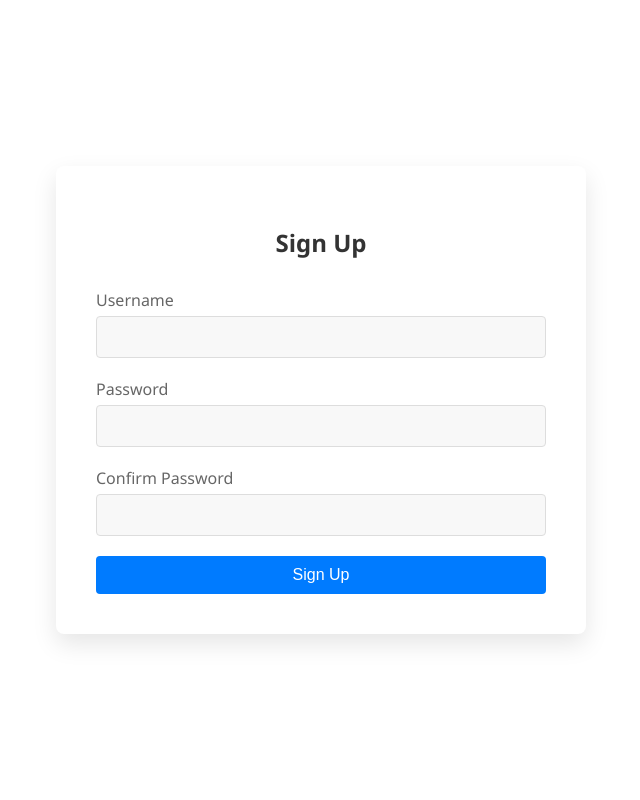
After one commit to husaab/rec_club_application, a Flask app: page /signup in a window 1280 px wide. The commit adds this page. Shown: the whole page, without its empty margins (319-959 px from the left). Run offline with Flask 3, Linux system fonts and the light colour scheme.

Commit message:
created sign up and login page

```diff
--- a/app.py
+++ b/app.py
@@ -17,5 +17,16 @@ def login():
             return redirect(url_for('home'))
     return render_template('login.html', error=error)
 
+@app.route('/signup', methods=['GET', 'POST'])
+def signup():
+    if request.method == 'POST':
+        # Here, insert code to handle the sign-up form submission.
+        # This could involve validating the form data, checking if the
+        # username is already taken, and storing the new user's information
+        # in the database.
+        return redirect(url_for('login'))
+    return render_template('signup.html')
+
+
 if __name__ == '__main__':
     app.run(debug=True)
--- /dev/null
+++ b/static/signup.css
@@ -0,0 +1,67 @@
+body, html {
+    height: 100%;
+    margin: 0;
+    font-family: 'Segoe UI', Tahoma, Geneva, Verdana, sans-serif;
+    display: flex;
+    justify-content: center;
+    align-items: center;
+    text-align: center;
+}
+
+.login-container {
+    background-color: #ffffff;
+    padding: 40px;
+    border-radius: 8px;
+    box-shadow: 0 10px 25px rgba(0, 0, 0, 0.1);
+    width: 450px;
+}
+
+h2 {
+    color: #333;
+    margin-bottom: 30px;
+    font-size: 24px;
+}
+
+.input-group {
+    margin-bottom: 20px;
+    text-align: left;
+}
+
+.input-group label {
+    display: block;
+    color: #666;
+    margin-bottom: 5px;
+}
+
+.input-group input {
+    width: 100%;
+    padding: 12px 20px;
+    border: 1px solid #ddd;
+    border-radius: 4px;
+    box-sizing: border-box;
+    background-color: #f8f8f8;
+    font-size: 14px;
+    color: #333;
+}
+
+.input-group input:focus {
+    border-color: #007bff;;
+    outline: none;
+    background-color: #fff;
+}
+
+.login-button {
+    width: 100%;
+    padding: 10px 20px;
+    border: none;
+    border-radius: 4px;
+    background-color: #007bff;;
+    color: #ffffff;
+    font-size: 16px;
+    cursor: pointer;
+    transition: background-color 0.3s;
+}
+
+.login-button:hover {
+    background-color: #5a67d8;
+}
--- /dev/null
+++ b/templates/signup.html
@@ -0,0 +1,28 @@
+<!DOCTYPE html>
+<html lang="en">
+<head>
+    <meta charset="UTF-8">
+    <title>Sign Up</title>
+    <link rel="stylesheet" href="{{ url_for('static', filename='signup.css') }}">
+</head>
+<body>
+    <div class="login-container">
+        <h2>Sign Up</h2>
+        <form method="post">
+            <div class="input-group">
+                <label for="new_username">Username</label>
+                <input type="text" id="new_username" name="new_username" required>
+            </div>
+            <div class="input-group">
+                <label for="new_password">Password</label>
+                <input type="password" id="new_password" name="new_password" required>
+            </div>
+            <div class="input-group">
+                <label for="confirm_password">Confirm Password</label>
+                <input type="password" id="confirm_password" name="confirm_password" required>
+            </div>
+            <button type="submit" class="login-button">Sign Up</button>
+        </form>
+    </div>
+</body>
+</html>
```
Also changed, not shown: static/login.css (added, +58 -0 lines), templates/login.html (+23 -15 lines).
